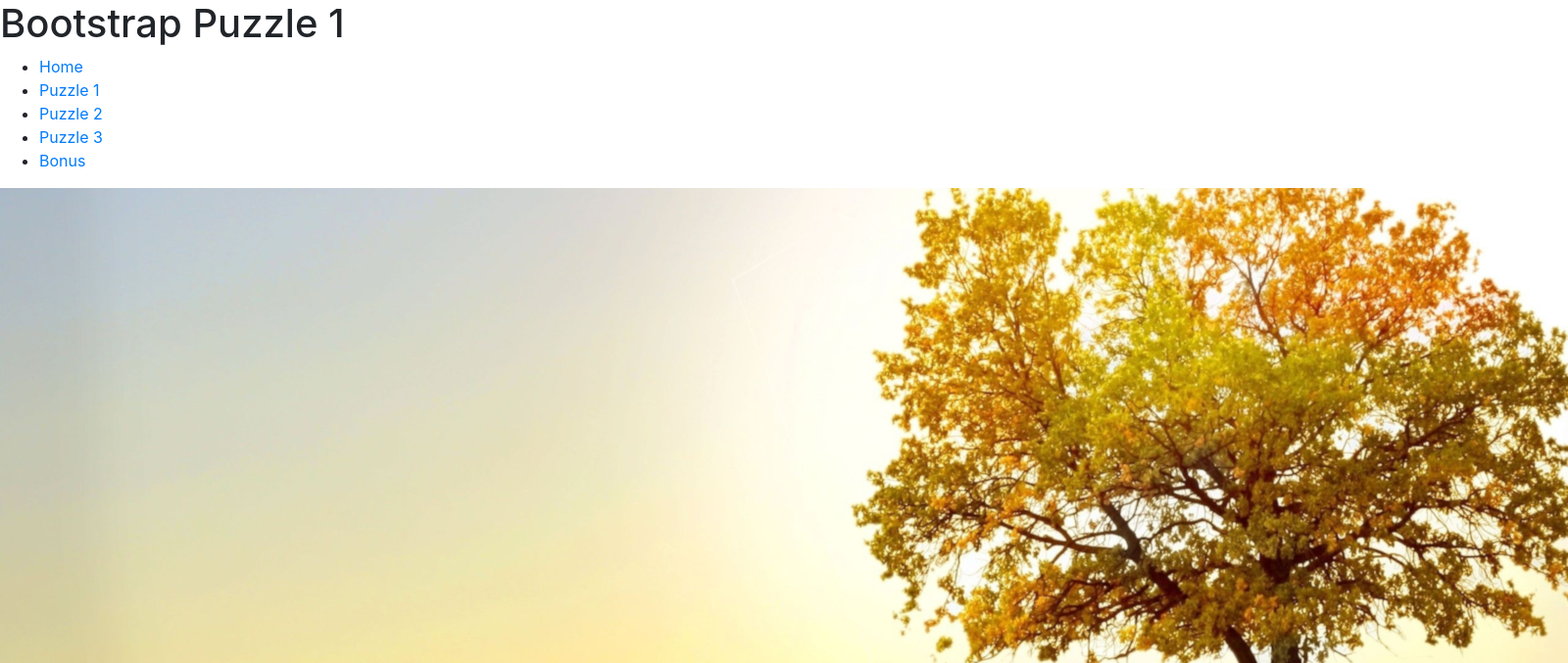
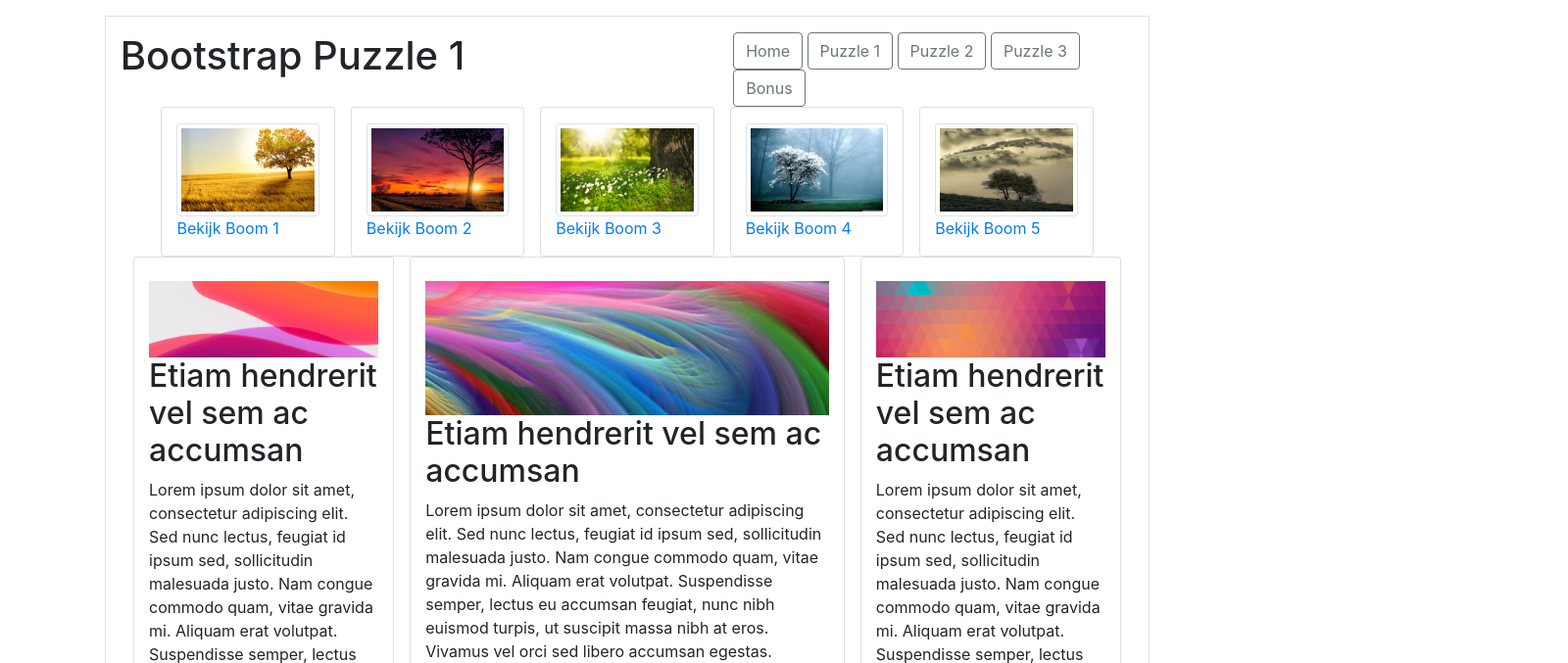
Before and after one commit to Thijmen0123/Bootstrap-Puzzle, a plain HTML site: page puzzle1.html in a window 1280 px wide. Shown: the top 677 px of the page at 98% size, 1600 px wide, since content can reach past the window. Drawn offline with nearby package versions, Linux system fonts and the light colour scheme.

Commit message:
commit 2

```diff
--- a/puzzle1.html
+++ b/puzzle1.html
@@ -11,63 +11,63 @@
 </head>
 <body>
 
-<div>
-    <div>
-        <div>
+<div class="container border py-3 col-10 my-3">
+    <div class="row">
+        <div class="col-7">
             <h1>Bootstrap Puzzle 1</h1>
         </div>
-        <div>
+        <div class="col-5">
             <a></a>
-            <ul>
-                <li><a href="index.html">Home</a></li>
-                <li><a href="puzzle1.html">Puzzle 1</a></li>
-                <li><a href="puzzle2.html">Puzzle 2</a></li>
-                <li><a href="puzzle3.html">Puzzle 3</a></li>
-                <li><a href="bonus.html">Bonus</a></li>
+            <ul class="nav">
+                <li class="float-right">&nbsp;<a class="btn btn-outline-secondary" href="index.html">Home</a></li>
+                <li class="float-right">&nbsp;<a class="btn btn-outline-secondary" href="puzzle1.html">Puzzle 1</a></li>
+                <li class="float-right">&nbsp;<a class="btn btn-outline-secondary" href="puzzle2.html">Puzzle 2</a></li>
+                <li class="float-right">&nbsp;<a class="btn btn-outline-secondary" href="puzzle3.html">Puzzle 3</a></li>
+                <li class="float-right">&nbsp;<a class="btn btn-outline-secondary" href="bonus.html">Bonus</a></li>
             </ul>
         </div>
     </div>
+    <div >
 
-    <div>
-        <div>
-            <a href="img/img1.jpg" target="_blank">
-                <img src="img/img1.jpg">
-                <span>Bekijk Boom 1</span>
+    <div class="row justify-content-center" >
+            <a class="card col-2 py-3 mx-2" href="img/img1.jpg" target="_blank">
+                <img class="card-img-top img-fluid img-thumbnail"  src="img/img1.jpg" >
+                <span >Bekijk Boom 1 </span>
             </a>
-            <a href="img/img2.jpg" target="_blank">
-                <img src="img/img2.jpg">
+            <a class="card col-2 py-3 mx-2" href="img/img2.jpg" target="_blank">
+                <img class="card-img-top img-fluid img-thumbnail" src="img/img2.jpg"  >
                 <span>Bekijk Boom 2</span>
             </a>
-            <a href="img/img3.jpg" target="_blank">
-                <img src="img/img3.jpg">
+            <a class="card col-2 py-3 mx-2" href="img/img3.jpg" target="_blank">
+                <img class="card-img-top img-fluid img-thumbnail" src="img/img3.jpg" >
                 <span>Bekijk Boom 3</span>
             </a>
-            <a href="img/img4.jpg" target="_blank">
-                <img src="img/img4.jpg">
+            <a class="card col-2 py-3 mx-2" href="img/img4.jpg" target="_blank">
+                <img class="card-img-top img-fluid img-thumbnail" src="img/img4.jpg" >
                 <span>Bekijk Boom 4</span>
             </a>
-            <a href="img/img5.jpg" target="_blank">
-                <img src="img/img5.jpg">
+            <a class="card col-2 py-3 mx-2" href="img/img5.jpg" target="_blank">
+                <img class="card-img-top img-fluid img-thumbnail" src="img/img5.jpg" >
                 <span>Bekijk Boom 5</span>
             </a>
         </div>
     </div>
 
     <div>
-        <div>
-            <div>
+        <div class="row justify-content-center">
+            <div class="card col-3 py-4 mx-2">
                 <img src="img/item1.jpg">
                 <h2>Etiam hendrerit vel sem ac accumsan</h2>
                 <p id="item1text">Lorem ipsum dolor sit amet, consectetur adipiscing elit. Sed nunc lectus, feugiat id ipsum sed, sollicitudin malesuada justo. Nam congue commodo quam, vitae gravida mi. Aliquam erat volutpat. Suspendisse semper, lectus eu accumsan feugiat, nunc nibh euismod turpis, ut suscipit massa nibh at eros. Vivamus vel orci sed libero accumsan egestas. </p>
                 <p><a href="#item1text">Lees meer &hellip;</a></p>
             </div>
-            <div>
+            <div class="card col-5 py-4 mx-2">
                 <img src="img/item2.jpg">
                 <h2>Etiam hendrerit vel sem ac accumsan</h2>
                 <p id="item2text">Lorem ipsum dolor sit amet, consectetur adipiscing elit. Sed nunc lectus, feugiat id ipsum sed, sollicitudin malesuada justo. Nam congue commodo quam, vitae gravida mi. Aliquam erat volutpat. Suspendisse semper, lectus eu accumsan feugiat, nunc nibh euismod turpis, ut suscipit massa nibh at eros. Vivamus vel orci sed libero accumsan egestas. </p>
                 <p><a href="#item2text">Lees meer &hellip;</a></p>
             </div>
-            <div>
+            <div class="card col-3 py-4 mx-2">
                 <img src="img/item3.jpg">
                 <h2>Etiam hendrerit vel sem ac accumsan</h2>
                 <p id="item3text">Lorem ipsum dolor sit amet, consectetur adipiscing elit. Sed nunc lectus, feugiat id ipsum sed, sollicitudin malesuada justo. Nam congue commodo quam, vitae gravida mi. Aliquam erat volutpat. Suspendisse semper, lectus eu accumsan feugiat, nunc nibh euismod turpis, ut suscipit massa nibh at eros. Vivamus vel orci sed libero accumsan egestas. </p>
@@ -75,20 +75,20 @@
             </div>
         </div>
 
-        <div>
-            <div>
+        <div class="row justify-content-center">
+            <div class="card col-3 py-4 mx-2">
                 <img src="img/item4.jpg">
                 <h2>Etiam hendrerit vel sem ac accumsan</h2>
                 <p id="item4text">Lorem ipsum dolor sit amet, consectetur adipiscing elit. Sed nunc lectus, feugiat id ipsum sed, sollicitudin malesuada justo. Nam congue commodo quam, vitae gravida mi. Aliquam erat volutpat. Suspendisse semper, lectus eu accumsan feugiat, nunc nibh euismod turpis, ut suscipit massa nibh at eros. Vivamus vel orci sed libero accumsan egestas. </p>
                 <p><a href="#item4text">Lees meer &hellip;</a></p>
             </div>
-            <div>
+            <div class="card col-3 py-4 mx-2">
                 <img src="img/item5.jpg">
                 <h2>Etiam hendrerit vel sem ac accumsan</h2>
                 <p id="item5text">Lorem ipsum dolor sit amet, consectetur adipiscing elit. Sed nunc lectus, feugiat id ipsum sed, sollicitudin malesuada justo. Nam congue commodo quam, vitae gravida mi. Aliquam erat volutpat. Suspendisse semper, lectus eu accumsan feugiat, nunc nibh euismod turpis, ut suscipit massa nibh at eros. Vivamus vel orci sed libero accumsan egestas. </p>
                 <p><a href="#item5text">Lees meer &hellip;</a></p>
             </div>
-            <div>
+            <div class="card col-3 py-4 mx-2">
                 <img src="img/item6.jpg">
                 <h2>Etiam hendrerit vel sem ac accumsan</h2>
                 <p id="item6text">Lorem ipsum dolor sit amet, consectetur adipiscing elit. Sed nunc lectus, feugiat id ipsum sed, sollicitudin malesuada justo. Nam congue commodo quam, vitae gravida mi. Aliquam erat volutpat. Suspendisse semper, lectus eu accumsan feugiat, nunc nibh euismod turpis, ut suscipit massa nibh at eros. Vivamus vel orci sed libero accumsan egestas. </p>
@@ -98,9 +98,9 @@
     </div>
 
     <div>
-        <div>
+        <div class="text-center">
             <span>Created with:</span>
-            <a href="https://getbootstrap.com/" target="_blank"><img src="img/logo-bootstrap.png"></a>
+            <a  href="https://getbootstrap.com/" target="_blank"><img src="img/logo-bootstrap.png"></a>
             <a href="https://fontawesome.com/" target="_blank"><img src="img/logo-fontawsome.png"></a>
             <a href="https://w3schools.com/" target="_blank"><img src="img/logo-w3schools.png"></a>
         </div>
```
